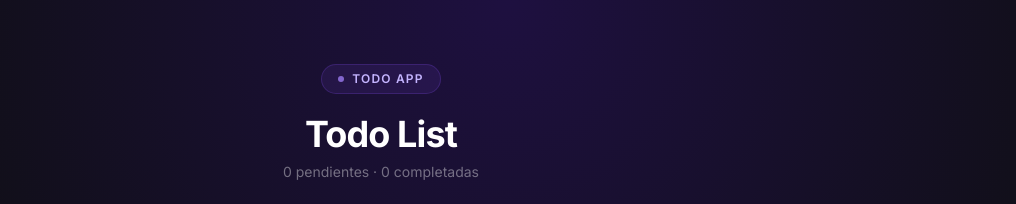
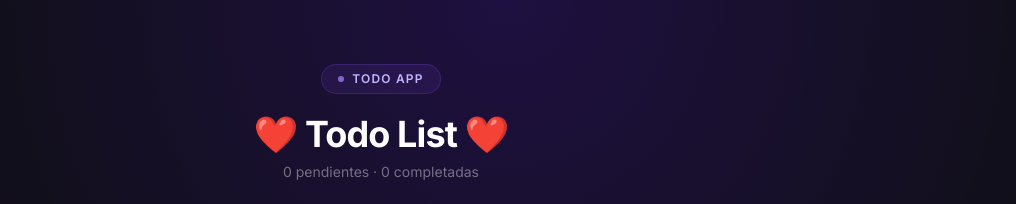
Before and after one commit to SofiDevO/todo-list, a React (Vite) app in the folder frontend/: page / in a window 1280 px wide. Shown: the top 204 px of the page, without its empty margins (259-1275 px from the left). Built offline with nearby package versions, Linux system fonts and the light colour scheme; no server answers.

Commit message:
Cambia texto de todo list

```diff
--- a/frontend/src/App.jsx
+++ b/frontend/src/App.jsx
@@ -165,7 +165,7 @@ export default function App() {
           Todo App
         </div>
         <h1 className="text-4xl font-bold text-white tracking-tight mb-2">
-          Todo List
+          ❤️ Todo List ❤️
         </h1>
         <p className="text-white/40 text-sm">
           {loading ? 'Cargando…' : `${pending} pendiente${pending !== 1 ? 's' : ''} · ${done} completada${done !== 1 ? 's' : ''}`}
```
